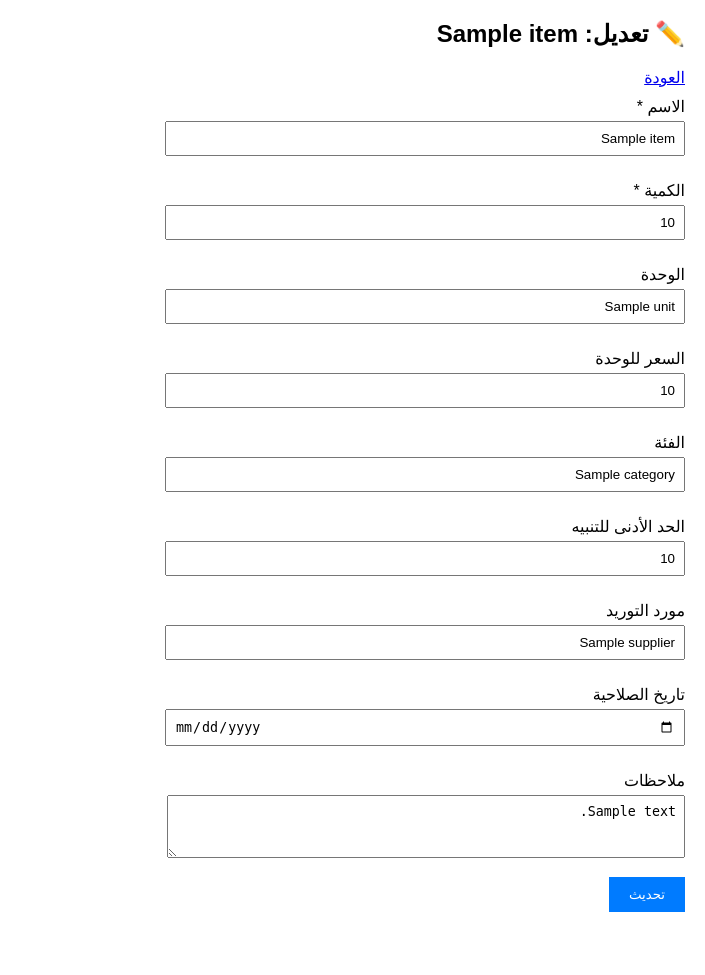
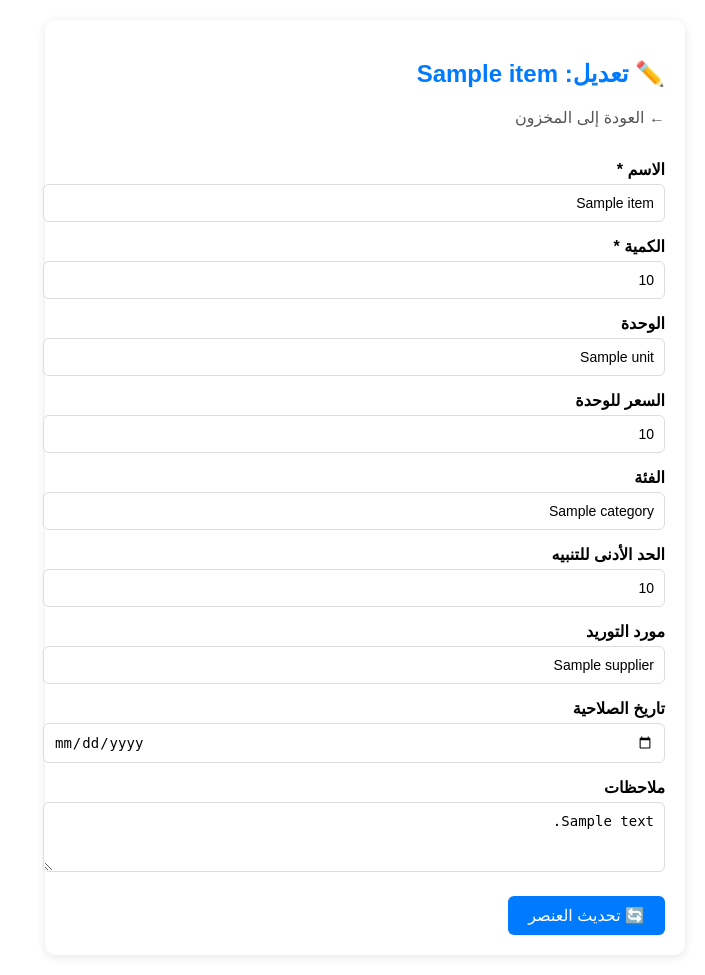
Before and after one commit to abobakertigani/OS-biz, a Flask app: template modules/inventory/templates/inventory/edit.html in a window 1280 px wide. Shown: the whole page, without its empty margins (575-1280 px from the left). Before the commit the page ends 912 px from the top, so only its background shows below. Run offline with Flask 3, Linux system fonts and the light colour scheme; the template is opened without the code that fills it: most values are stand-ins (such as "Sample title", 1, 10 or a date in 2020); parts of the project's set-up code (start-up, migrations or seed data) failed here and were passed over.

Commit message:
Update edit.html

```diff
--- a/modules/inventory/templates/inventory/edit.html
+++ b/modules/inventory/templates/inventory/edit.html
@@ -1,19 +1,45 @@
-<!-- modules/inventory/templates/inventory/edit.html -->
 <!DOCTYPE html>
 <html lang="ar" dir="rtl">
 <head>
-    <title>تعديل عنصر</title>
+    <title>تعديل عنصر في المخزون</title>
     <style>
         body { font-family: Arial, sans-serif; margin: 20px; }
-        form { max-width: 500px; }
-        label { display: block; margin: 10px 0 5px; }
-        input, select, textarea { width: 100%; padding: 8px; margin-bottom: 15px; }
-        button { padding: 10px 20px; background: #007bff; color: white; border: none; cursor: pointer; }
+        h2 { color: #007bff; }
+        label { display: block; margin: 15px 0 5px; font-weight: bold; }
+        input, select, textarea {
+            width: 100%;
+            padding: 10px;
+            border: 1px solid #ddd;
+            border-radius: 6px;
+            font-size: 14px;
+        }
+        button {
+            margin-top: 20px;
+            padding: 10px 20px;
+            background: #007bff;
+            color: white;
+            border: none;
+            border-radius: 6px;
+            cursor: pointer;
+            font-size: 16px;
+        }
+        button:hover {
+            background: #0056b3;
+        }
+        .form-container {
+            max-width: 600px;
+            background: white;
+            padding: 20px;
+            border-radius: 10px;
+            box-shadow: 0 2px 10px rgba(0,0,0,0.1);
+        }
     </style>
 </head>
 <body>
+    <div class="form-container">
         <h2>✏️ تعديل: {{ item.name }}</h2>
-    <a href="/inventory">العودة</a>
+        <a href="/inventory" style="color: #555; text-decoration: none;">&larr; العودة إلى المخزون</a>
+        <br><br>
 
         <form method="POST">
             <label>الاسم *</label>
@@ -43,7 +69,8 @@
             <label>ملاحظات</label>
             <textarea name="notes" rows="3">{{ item.notes or '' }}</textarea>
 
-        <button type="submit">تحديث</button>
+            <button type="submit">🔄 تحديث العنصر</button>
         </form>
+    </div>
 </body>
 </html>
```
Lines whose indentation alone changed are shown as unchanged.
